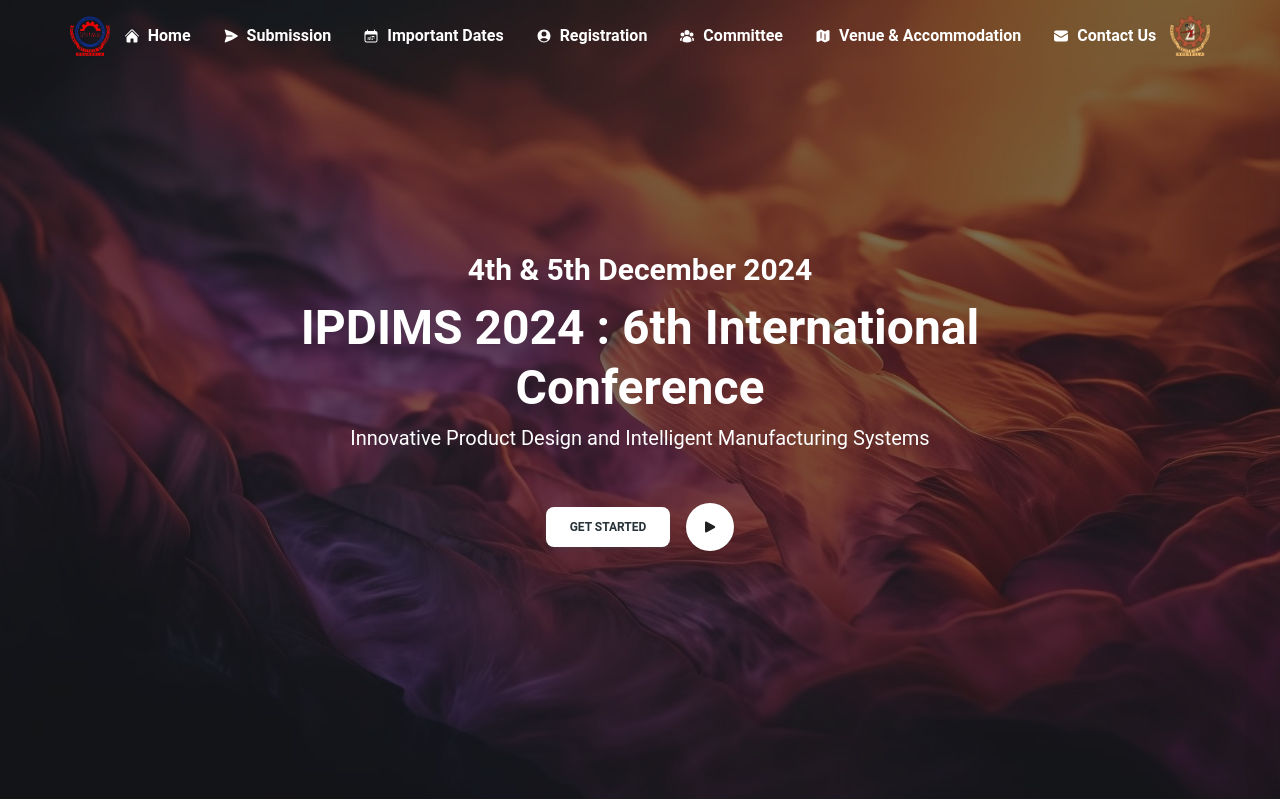
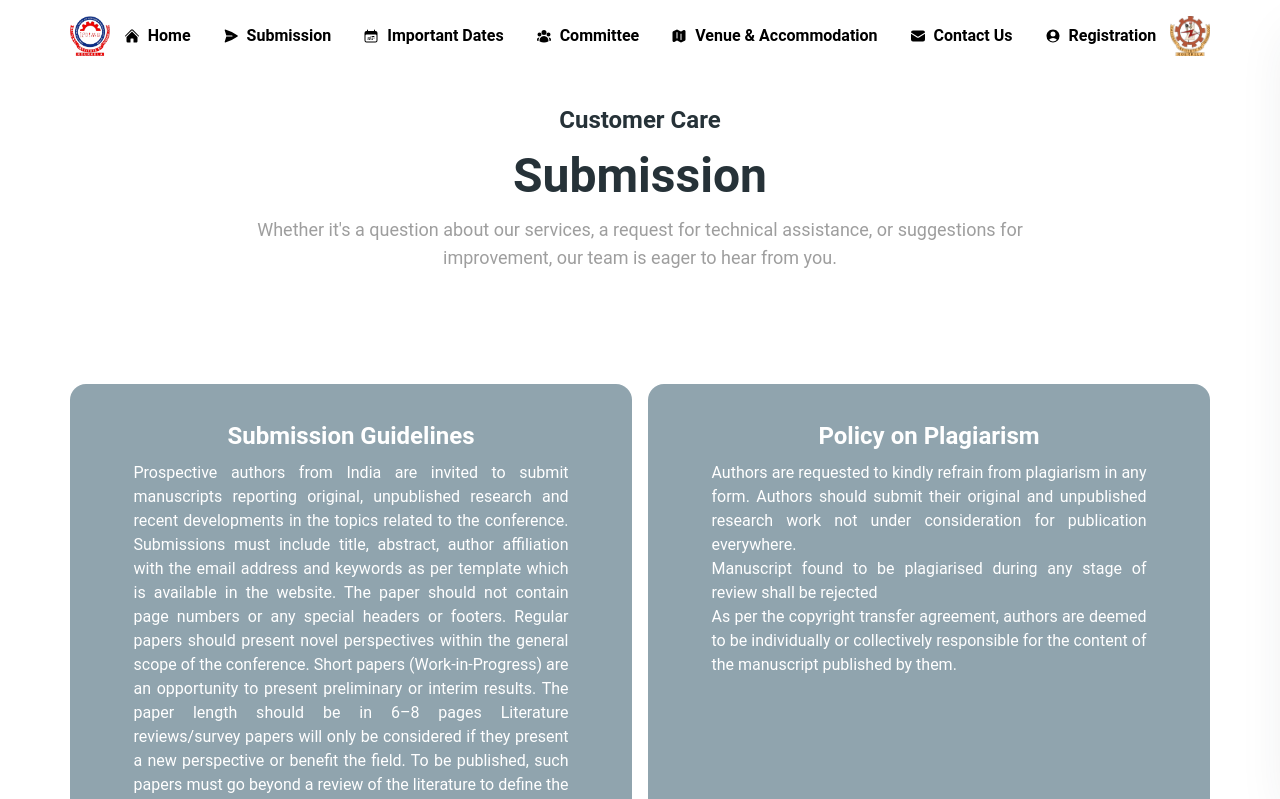
Before and after one commit to iqbalcodes6602/conference-website-rp, a React (Create React App) app: page /submission in a window 1280 px wide. Shown: the top 799 px of the page. Built offline with nearby package versions, Linux system fonts and the light colour scheme.

Commit message:
added submission page

```diff
--- a/src/App.js
+++ b/src/App.js
@@ -6,8 +6,7 @@ import Registration from "./pages/Registration";
 import ImportantDates from "./pages/ImportantDates";
 import Committee from "./pages/Committee";
 import VenueAccommodation from "./pages/VenueAccommodation";
-// import Login from "./pages/Login";
-// import Register from "./pages/Register";
+import Submission from "./pages/Submission";
 
 function App() {
 	return (
@@ -15,13 +14,12 @@ function App() {
 			<Routes>
 				<Route path='/*' element={<Home />} />
 				<Route path='/home' element={<Home />} />
+				<Route path='/submission' element={<Submission />} />
 				<Route path='/important-dates' element={<ImportantDates />} />
 				<Route path='/registration' element={<Registration />} />
 				<Route path='/committee' element={<Committee />} />
 				<Route path='/venue-accommodation' element={<VenueAccommodation />} />
 				<Route path='/contact' element={<Contact />} />
-				{/* <Route path='/login' element={<Login />} />
-				<Route path='/register' element={<Register />} /> */}
 			</Routes>
 		</BrowserRouter>
 	);
--- /dev/null
+++ b/src/pages/Submission.js
@@ -0,0 +1,84 @@
+import React from 'react'
+import Header from './sections/header'
+import Footer from './sections/footer'
+import {
+    Card,
+    CardBody,
+    Typography,
+} from "@material-tailwind/react";
+
+
+function Submission() {
+    return (
+        <>
+            <Header />
+            <section className="px-8 py-8 lg:py-16 mt-10">
+                <div className="container mx-auto text-center flex flex-col items-center">
+                    <Typography
+                        variant="h5"
+                        color="blue-gray"
+                        className="mb-4 !text-base lg:!text-2xl"
+                    >
+                        Customer Care
+                    </Typography>
+                    <Typography
+                        variant="h1"
+                        color="blue-gray"
+                        className="mb-4 !text-3xl lg:!text-5xl"
+                    >
+                        Submission
+                    </Typography>
+                    <Typography className="mb-10 font-normal !text-lg lg:mb-20 mx-auto max-w-3xl !text-gray-500">
+                        Whether it&apos;s a question about our services, a request for
+                        technical assistance, or suggestions for improvement, our team is
+                        eager to hear from you.
+                    </Typography>
+                    {/* <div className="w-[32rem] text-left"> */}
+                    <div className="mt-8 w-full grid grid-cols-1 md:grid-cols-2 gap-4 ">
+                        <Card shadow={false}>
+                            <CardBody className="h-full p-5 flex flex-col items-center rounded-2xl bg-blue-gray-300 ">
+                                <Typography variant="h6" className="mb-4 text-center" color="white">
+
+                                </Typography>
+                                <Typography variant="h4" className="text-center" color="white">
+                                    Submission Guidelines
+                                </Typography>
+                                <Typography
+                                    color="white"
+                                    className="mt-2 mb-10 text-base w-full lg:w-10/12 text-justify font-normal"
+                                >
+                                    Prospective authors from India are invited to submit manuscripts reporting original, unpublished research and recent developments in the topics related to the conference. Submissions must include title, abstract, author affiliation with the email address and keywords as per template which is available in the website. The paper should not contain page numbers or any special headers or footers. Regular papers should present novel perspectives within the general scope of the conference. Short papers (Work-in-Progress) are an opportunity to present preliminary or interim results. The paper length should be in 6–8 pages Literature reviews/survey papers will only be considered if they present a new perspective or benefit the field. To be published, such papers must go beyond a review of the literature to define the field in a new way or highlight exciting new technologies or areas of research. All submitted papers will be subjected to a “similarity test” by Turnitin Software. Papers achieving a minimal similarity index i.e. less than 15% will be examined, and those are deemed unacceptable will be rejected/withdrawn without a formal review.
+                                </Typography>
+                            </CardBody>
+                        </Card>
+                        <Card shadow={false}>
+                            <CardBody className="h-full p-5 flex flex-col items-center rounded-2xl bg-blue-gray-300">
+                                <Typography variant="h6" className="mb-4 text-center" color="white">
+
+                                </Typography>
+                                <Typography variant="h4" className="text-center" color="white">
+                                    Policy on Plagiarism
+                                </Typography>
+                                <Typography
+                                    color="white"
+                                    className="mt-2 mb-10 text-base w-full lg:w-10/12 text-justify font-normal"
+                                >
+                                    <ul>
+                                        <li>Authors are requested to kindly refrain from plagiarism in any form. Authors should submit their original and unpublished research work not under consideration for publication everywhere.</li>
+                                        <li>Manuscript found to be plagiarised during any stage of review shall be rejected</li>
+                                        <li>As per the copyright transfer agreement, authors are deemed to be individually or collectively responsible for the content of the manuscript published by them.</li>
+
+                                    </ul>
+                                </Typography>
+                            </CardBody>
+                        </Card>
+                    </div>
+                    {/* </div> */}
+                </div>
+            </section >
+            <Footer />
+        </>
+    )
+}
+
+export default Submission
--- a/src/pages/sections/header.jsx
+++ b/src/pages/sections/header.jsx
@@ -47,11 +47,6 @@ const NAV_MENU = [
     href: "/important-dates",
   },
   {
-    name: "Registration",
-    icon: UserCircleIcon,
-    href: "/registration",
-  },
-  {
     name: "Committee",
     icon: UserGroupIcon,
     href: "/committee",
@@ -65,6 +60,11 @@ const NAV_MENU = [
     name: "Contact Us",
     icon: EnvelopeIcon,
     href: "/contact",
+  },
+  {
+    name: "Registration",
+    icon: UserCircleIcon,
+    href: "/registration",
   },
 ];
 
@@ -104,7 +104,7 @@ export function Header({ page = 'nothome' }) {
       fullWidth
       blurred={false}
       color={(isScrolling || page !== 'home') ? "transparent" : "transparent"}
-      className={`fixed top-0 z-50 border-0 ${isScrolling ? 'bg-[#ffffff40] backdrop-blur border-b-[1px] border-[#0000000d]' : ''}`}
+      className={`fixed top-0 z-50 border-0 ${isScrolling ? 'bg-[#ffffff40] backdrop-blur-md border-b-[1px] border-[#0000000d]' : ''}`}
     >
       <div className={`container mx-auto flex items-center justify-between ${(isScrolling || page !== 'home') ? "text-black" : "text-white"}`}>
         {/* <Typography
--- a/src/pages/sections/home/about-event.jsx
+++ b/src/pages/sections/home/about-event.jsx
@@ -9,12 +9,6 @@ const EVENT_INFO = [
       "NIT Rourkela is an institution of national importance with a reputation for excellence in research, consultancy, and education at the undergraduate, postgraduate, and doctoral levels. It is passionately committed to making our country a world leader in technology and science, and to inculcate this commitment among all its students. Our target is to be known worldwide for our academic standards and to be counted among the best technological institutes in India in terms of innovation, entrepreneurship, and intellectual wealth creation.",
     // subTitle: "Presentation",
   },
-  // {
-  //   title: "About Industrial Design Department",
-  //   description:
-  //     "Industrial Design involves designing of products of daily life such as mobile phones, cars, home interiors, furniture, home decor, packaging and branding, and so on in such a way so that it makes the modern human life easy and more pleasurable. The field also includes designing of workplaces and tools/equipment in industries to make them safer and more user friendly. The present-day academic activities of Industrial Design are very broad with this due reason. Department of Industrial Design at National Institute of Technology Rourkela was established in 2010 to flourish in the emerging areas of design fields. The Industrial Design department at NIT Rourkela has specialized faculties in all important areas of industrial design such as product design, ergonomics & UX/UI.",
-  //   // subTitle: "Workshops",
-  // },
 ];
 
 export function AboutEvent() {
```
